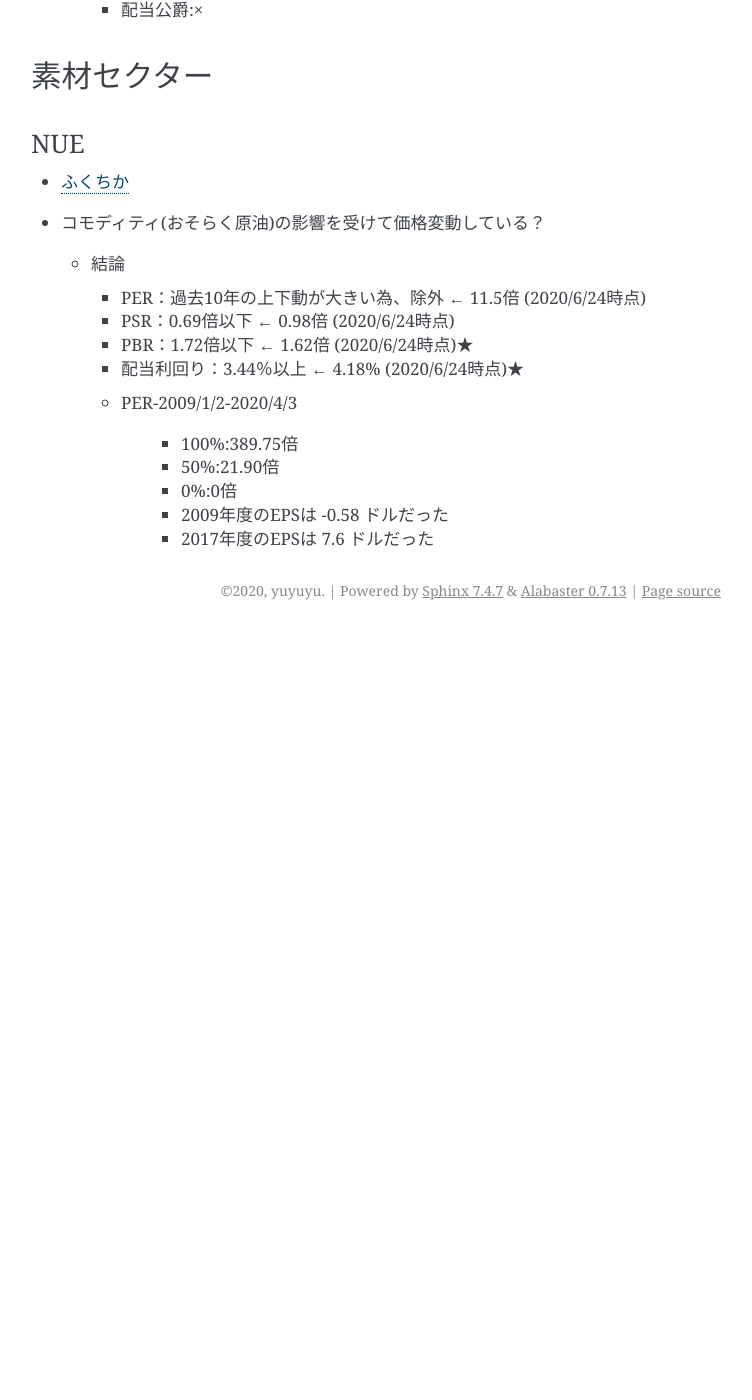
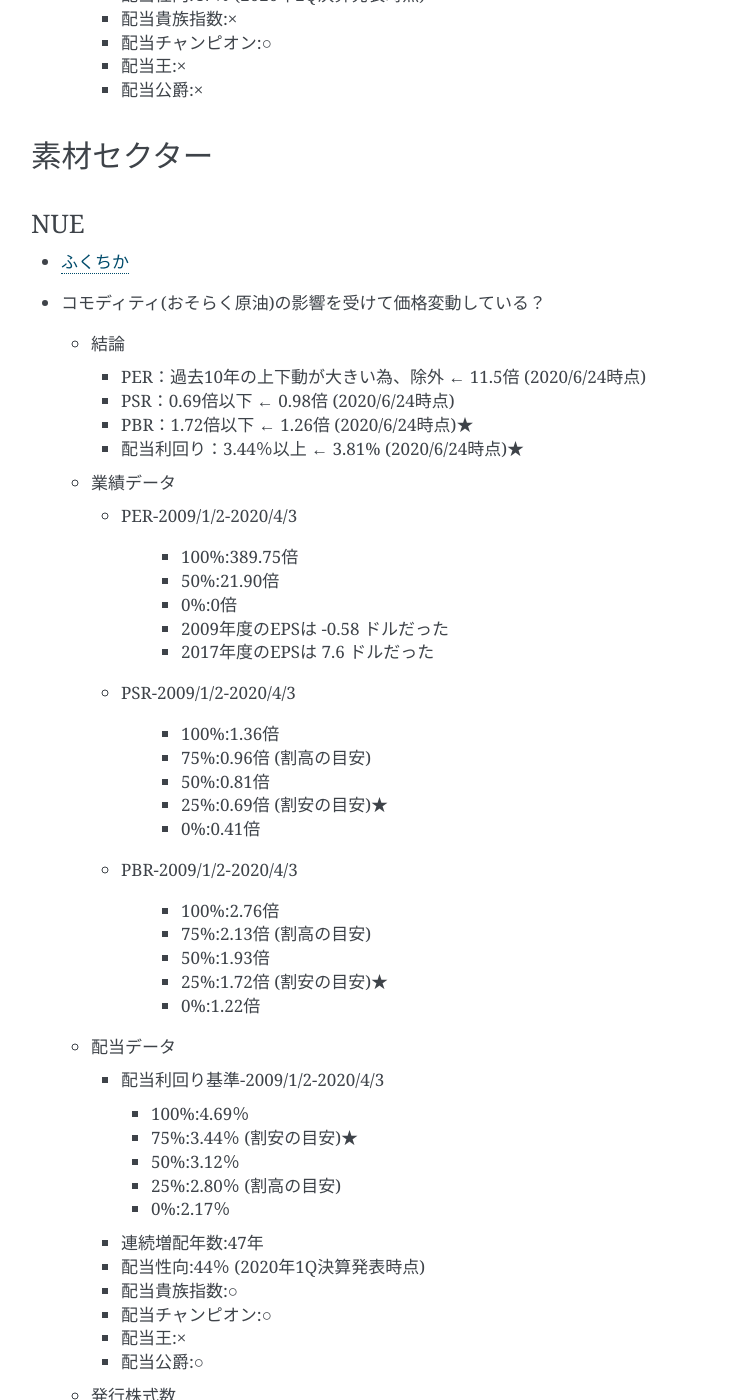
Before and after one commit to yuyuyu0706/sphinx, a Sphinx documentation site: the page built from sphinx/source/work/page07_finance.rst, in a window 1280 px wide and 1400 px high, scrolled down 2561 px. Shown: the whole window, without its empty margins (389-1141 px from the left). Built offline with Sphinx 7.4.7, drawn with Linux system fonts in a browser that asks for light colours; pages that are not in the unit, such as notebooks, are missing from menus; before the commit the page ends 3191 px from its top, so only the background shows below that; some of the changed text lies outside the part shown.

Commit message:
auto commit

```diff
--- a/sphinx/source/work/page07_finance.rst
+++ b/sphinx/source/work/page07_finance.rst
@@ -23,6 +23,7 @@ WBA　★
   * 業績データ
 
    * PER-2009/1/2~2020/5/28
+
       * 100%:26.18倍
       * 75%:18.52倍 (割高の目安)
       * 50%:16.18倍
@@ -30,6 +31,7 @@ WBA　★
       * 0%:6.62倍
 
    * PSR-2009/1/2~2020/5/28
+
       * 100%:1.15倍
       * 75%:0.77倍 (割高の目安)
       * 50%:0.57倍
@@ -37,6 +39,7 @@ WBA　★
       * 0%:0.24倍
 
    * PBR-2009/1/2~2020/5/28
+
       * 100%:4.09倍
       * 75%:2.91倍 (割高の目安)
       * 50%:2.55倍
@@ -81,6 +84,8 @@ UGI
     * PSR：0.55倍以下   ← 0.98倍 (2020/6/24時点)
     * PBR：1.75倍以下   ← 1.62倍 (2020/6/24時点)★
     * 配当利回り：3.2％以上 ← 4.18% (2020/6/24時点)★
+
+  * 業績データ
 
    * PER-2009/1/2-2020/4/3
 
@@ -138,8 +143,10 @@ NUE
 
     * PER：過去10年の上下動が大きい為、除外 ← 11.5倍 (2020/6/24時点)
     * PSR：0.69倍以下   ← 0.98倍 (2020/6/24時点)
-    * PBR：1.72倍以下   ← 1.62倍 (2020/6/24時点)★
-    * 配当利回り：3.44％以上 ← 4.18% (2020/6/24時点)★
+    * PBR：1.72倍以下   ← 1.26倍 (2020/6/24時点)★
+    * 配当利回り：3.44％以上 ← 3.81% (2020/6/24時点)★
+
+  * 業績データ
 
    * PER-2009/1/2-2020/4/3
 
@@ -148,3 +155,63 @@ NUE
       * 0%:0倍
       * 2009年度のEPSは -0.58 ドルだった
       * 2017年度のEPSは 7.6 ドルだった
+
+   * PSR-2009/1/2-2020/4/3
+
+      * 100%:1.36倍
+      * 75%:0.96倍 (割高の目安)
+      * 50%:0.81倍
+      * 25%:0.69倍 (割安の目安)★
+      * 0%:0.41倍
+
+   * PBR-2009/1/2-2020/4/3
+
+      * 100%:2.76倍
+      * 75%:2.13倍 (割高の目安)
+      * 50%:1.93倍
+      * 25%:1.72倍 (割安の目安)★
+      * 0%:1.22倍
+
+  * 配当データ
+
+    * 配当利回り基準-2009/1/2-2020/4/3
+
+      * 100%:4.69％
+      * 75%:3.44％ (割安の目安)★
+      * 50%:3.12％
+      * 25%:2.80％ (割高の目安)
+      * 0%:2.17％
+
+    * 連続増配年数:47年
+    * 配当性向:44％ (2020年1Q決算発表時点)
+    * 配当貴族指数:○
+    * 配当チャンピオン:○
+    * 配当王:×
+    * 配当公爵:○
+
+  * 発行株式数
+
+    * 2018年度から発行済株式数を減らし始めた
+
+金融セクター
+###############################
+
+********************
+PBCT ★
+********************
+
+* ピープルズ・ユナイテッド・ファイナンシャル
+* `ふくちか <https://hiromethod.com/pbct>`_
+
+  * 結論
+
+    * PER：16.86倍以下 ← 8.56倍 (2020/6/24時点)★
+    * PSR：3.69倍以下   ← 2.7倍 (2020/6/24時点)★
+    * PBR：0.89倍以下   ← 0.67倍 (2020/6/24時点)★
+    * 配当利回り：4.70％以上 ← 6.1% (2020/6/24時点)★
+
+  * 業績データ
+
+  * 発行株式数
+
+    * 2018年度から発行済株式数を減らし始めた
```
